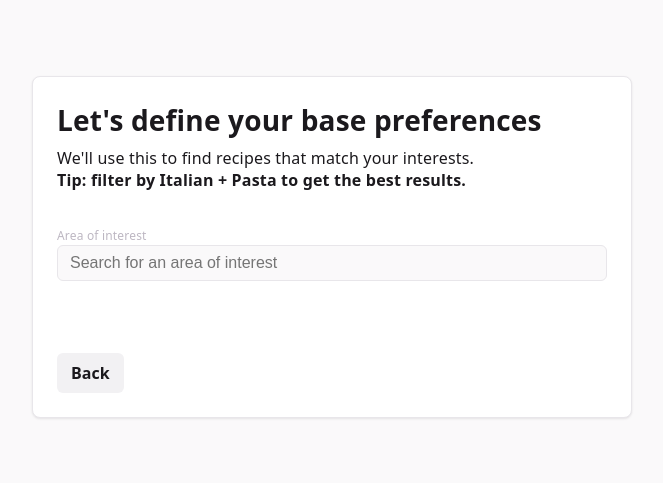
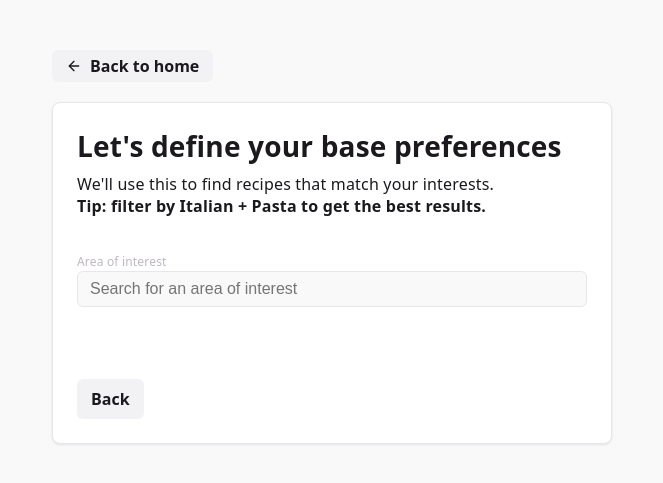
Before and after one commit to Popone55/recommender-app-recipes, a React (Vite) app: page /recipes/search/basic-preferences in a window 1280 px wide. Shown: the part 153-636 px from the top of the page, without its empty margins (308-971 px from the left). Built offline with nearby package versions, Linux system fonts and the light colour scheme; no server answers.

Commit message:
Enhance RecipesSearchLayout with back navigation button and improved styling. Update CSS for better layout alignment and spacing.

```diff
--- a/src/features/RecipesSearch/RecipesSearchLayout/RecipesSearchLayout.module.css
+++ b/src/features/RecipesSearch/RecipesSearchLayout/RecipesSearchLayout.module.css
@@ -2,10 +2,12 @@
   height: 100%;
   width: min(100%, 600px);
   display: flex;
-  align-items: center;
+  align-items: flex-start;
   justify-content: center;
   flex-direction: column;
   margin: 0 auto;
+  gap: var(--spacing-xl);
+  padding: var(--spacing-xl);
 
   .card {
     width: 100%;
--- a/src/features/RecipesSearch/RecipesSearchLayout/RecipesSearchLayout.tsx
+++ b/src/features/RecipesSearch/RecipesSearchLayout/RecipesSearchLayout.tsx
@@ -1,10 +1,21 @@
+import { Button } from '@components/atoms/Button/Button'
 import { Card } from '@components/atoms/Typography/Card/Card'
+import { useNavigate } from '@tanstack/react-router'
+import { ArrowLeft } from 'lucide-react'
 import type { FC, ReactNode } from 'react'
 import style from './RecipesSearchLayout.module.css'
 
 export const RecipesSearchLayout: FC<{ children: ReactNode }> = ({ children }) => {
+  const navigate = useNavigate()
   return (
     <div className={style.root}>
+      <Button
+        variant="neutral"
+        size="small"
+        startIcon={<ArrowLeft size={16} />}
+        onClick={() => navigate({ to: '/' })}>
+        Back to home
+      </Button>
       <Card className={style.card}>{children}</Card>
     </div>
   )
```
